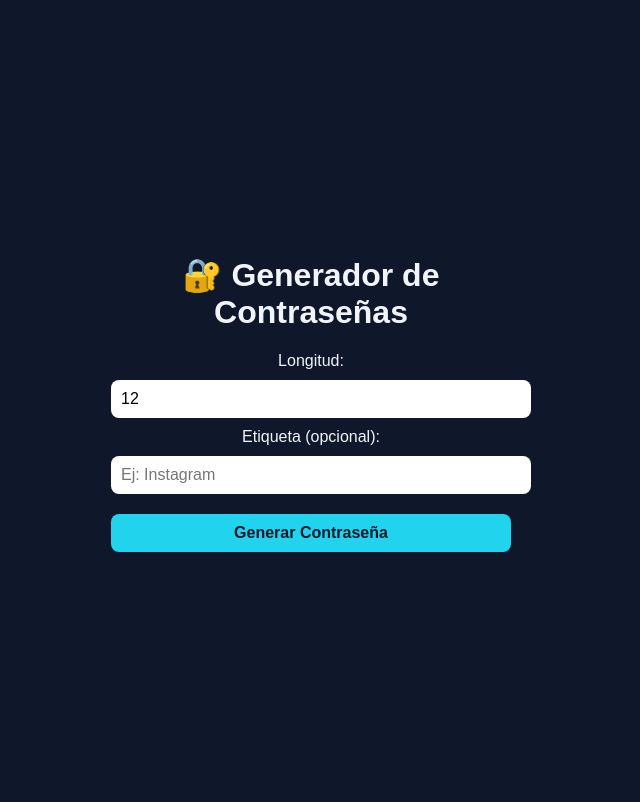
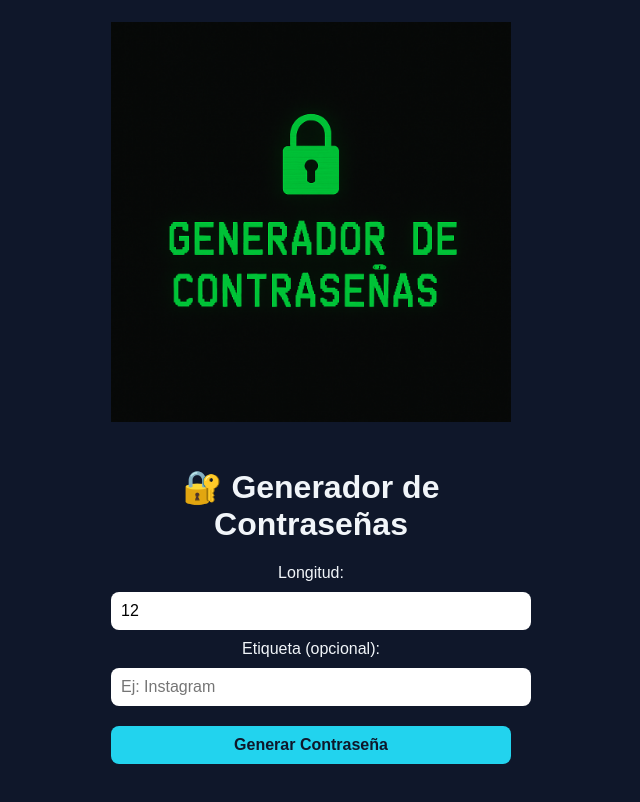
Before and after one commit to Jesush02/passwordweb-, a plain HTML site: page index.html in a window 1280 px wide. Shown: the whole page, without its empty margins (329-969 px from the left). Drawn offline with Linux system fonts and the light colour scheme.

Commit message:
Mostrar imagen de portada en el HTML

```diff
--- a/index.html
+++ b/index.html
@@ -7,6 +7,7 @@
 </head>
 <body>
   <div class="container">
+    <img src="portada.png" alt="Portada Generador" style="max-width: 100%; height: auto; margin-bottom: 20px;">
     <h1>🔐 Generador de Contraseñas</h1>
 
     <label>Longitud:</label>
```
